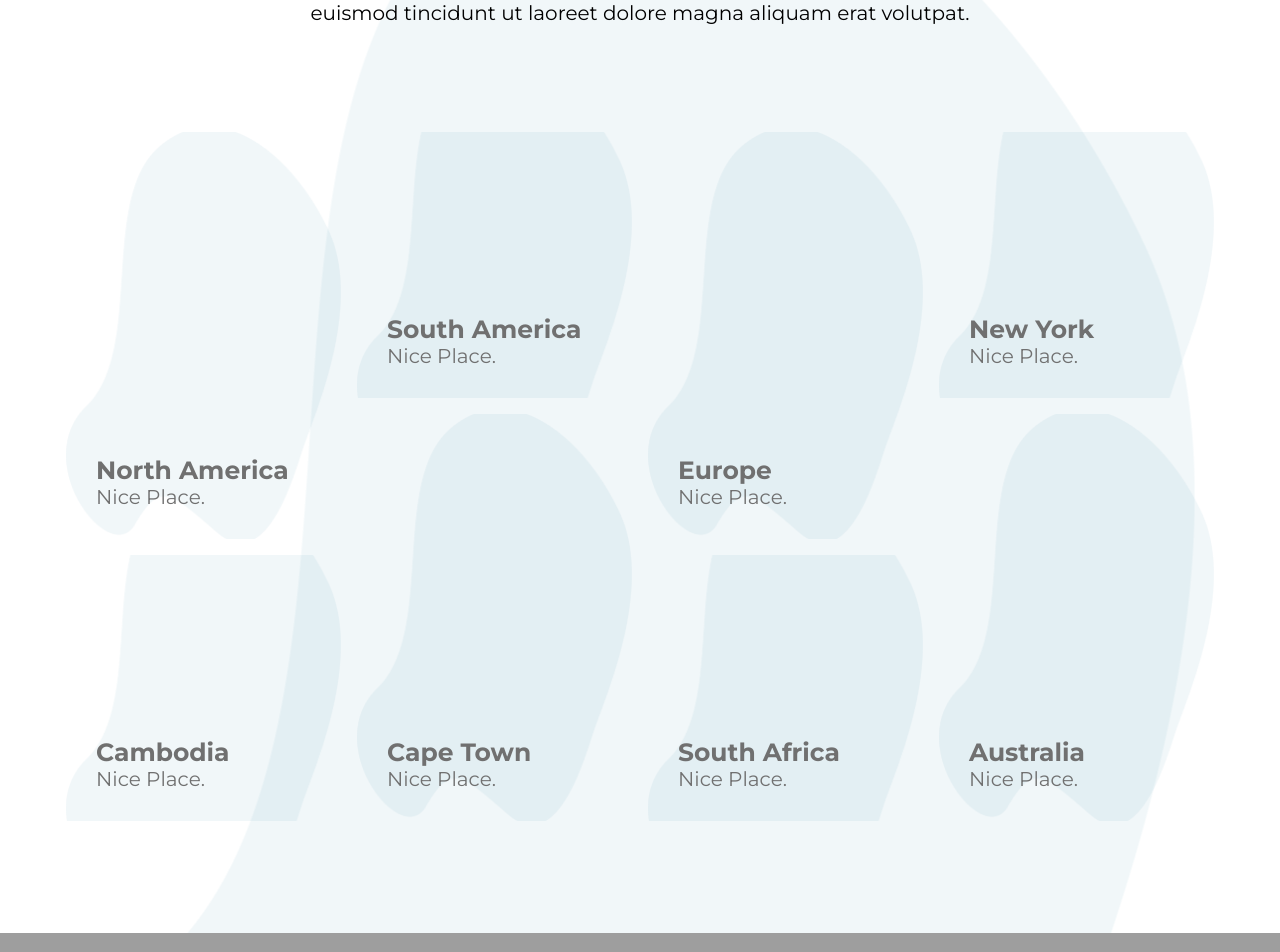
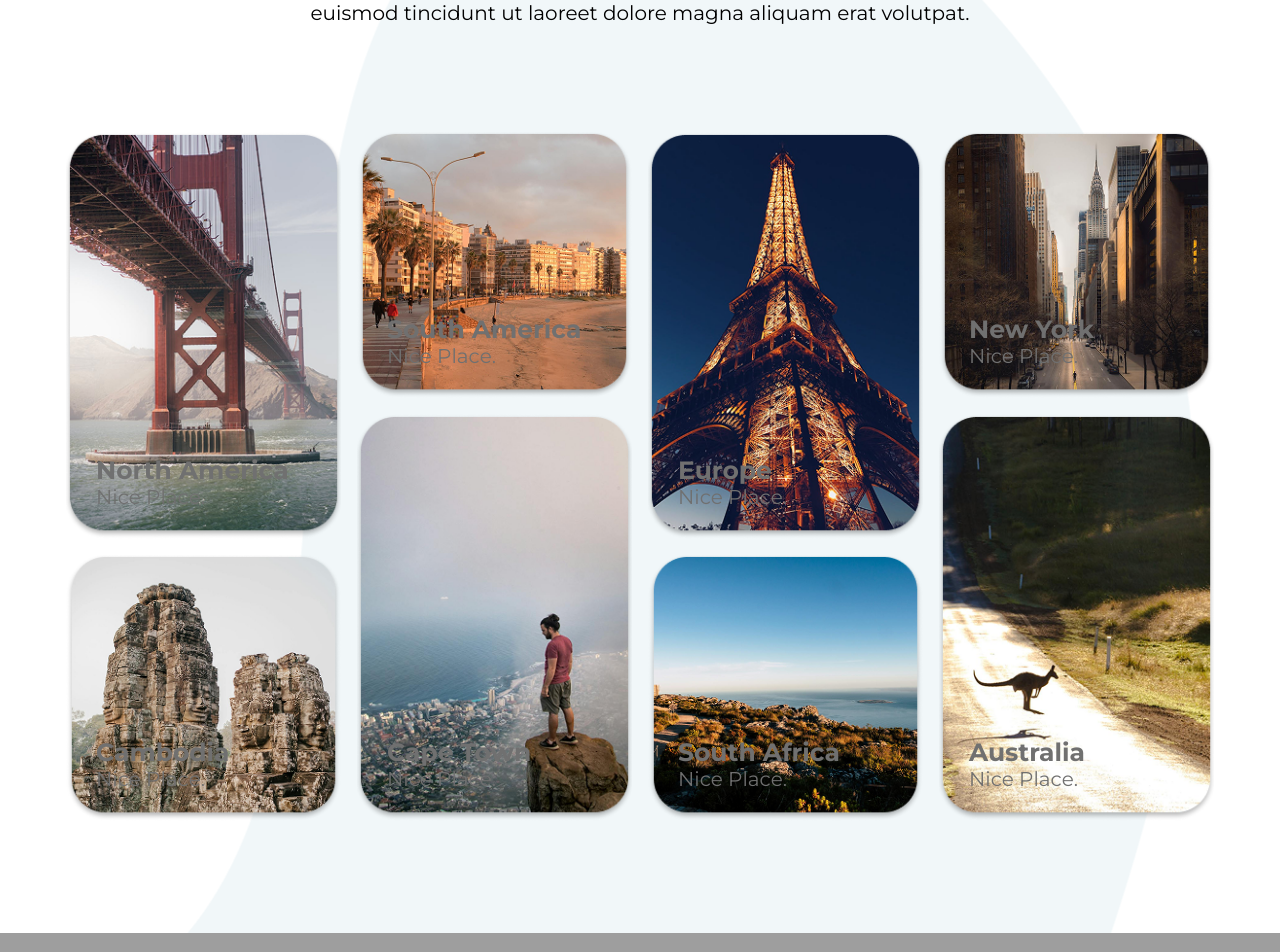
Before and after one commit to dev-monirul1/travelwithreact, a React (Vite) app: page / in a window 1280 px wide. Shown: the part 3780-4732 px from the top of the page. Built offline with nearby package versions, Linux system fonts and the light colour scheme; grey boxes are pictures that could not be loaded.

Commit message:
gallary img done

```diff
--- a/src/section/gallary/Gallary.jsx
+++ b/src/section/gallary/Gallary.jsx
@@ -31,14 +31,14 @@ const Gallary = () => {
             <div className="gal_wrapper">
                 <div className="gal_item">
                     <div className="gal_item_inner large">
-                        <Image source={packageshape} alt="package shape" style="package_shape_img" />
+                        <Image source={gallaryimg1} alt="gallaryimg1" style="gallaryimg1_img" />
                         <div className="overlay">
                             <h3>North America</h3>
                             <h6>Nice Place.</h6>
                         </div>
                     </div>
                     <div className="gal_item_inner small">
-                        <Image source={packageshape} alt="package shape" style="package_shape_img" />
+                        <Image source={gallaryimg2} alt="gallaryimg2" style="gallaryimg2_img" />
                         <div className="overlay">
                             <h3>Cambodia</h3>
                             <h6>Nice Place.</h6>
@@ -47,14 +47,14 @@ const Gallary = () => {
                 </div>
                 <div className="gal_item">
                     <div className="gal_item_inner small">
-                        <Image source={packageshape} alt="package shape" style="package_shape_img" />
+                        <Image source={gallaryimg3} alt="gallaryimg3" style="gallaryimg3_img" />
                         <div className="overlay">
                             <h3>South America</h3>
                             <h6>Nice Place.</h6>
                         </div>
                     </div>
                     <div className="gal_item_inner large">
-                        <Image source={packageshape} alt="package shape" style="package_shape_img" />
+                        <Image source={gallaryimg4} alt="gallaryimg4" style="gallaryimg4_img" />
                         <div className="overlay">
                             <h3>Cape Town</h3>
                             <h6>Nice Place.</h6>
@@ -64,14 +64,14 @@ const Gallary = () => {
                 </div>
                 <div className="gal_item">
                     <div className="gal_item_inner large">
-                        <Image source={packageshape} alt="package shape" style="package_shape_img" />
+                        <Image source={gallaryimg5} alt="gallaryimg5" style="gallaryimg5_img" />
                         <div className="overlay">
                             <h3>Europe</h3>
                             <h6>Nice Place.</h6>
                         </div>
                     </div>
                     <div className="gal_item_inner small">
-                        <Image source={packageshape} alt="package shape" style="package_shape_img" />
+                        <Image source={gallaryimg6} alt="gallaryimg6" style="gallaryimg6_img" />
                         <div className="overlay">
                             <h3>South Africa</h3>
                             <h6>Nice Place.</h6>
@@ -80,14 +80,14 @@ const Gallary = () => {
                 </div>
                 <div className="gal_item">
                     <div className="gal_item_inner small">
-                        <Image source={packageshape} alt="package shape" style="package_shape_img" />
+                        <Image source={gallaryimg7} alt="gallaryimg7" style="gallaryimg7_img" />
                         <div className="overlay">
                             <h3>New York</h3>
                             <h6>Nice Place.</h6>
                         </div>
                     </div>
                     <div className="gal_item_inner large">
-                        <Image source={packageshape} alt="package shape" style="package_shape_img" />
+                        <Image source={gallaryimg8} alt="gallaryimg8" style="gallaryimg8_img" />
                         <div className="overlay">
                             <h3>Australia</h3>
                             <h6>Nice Place.</h6>
```
